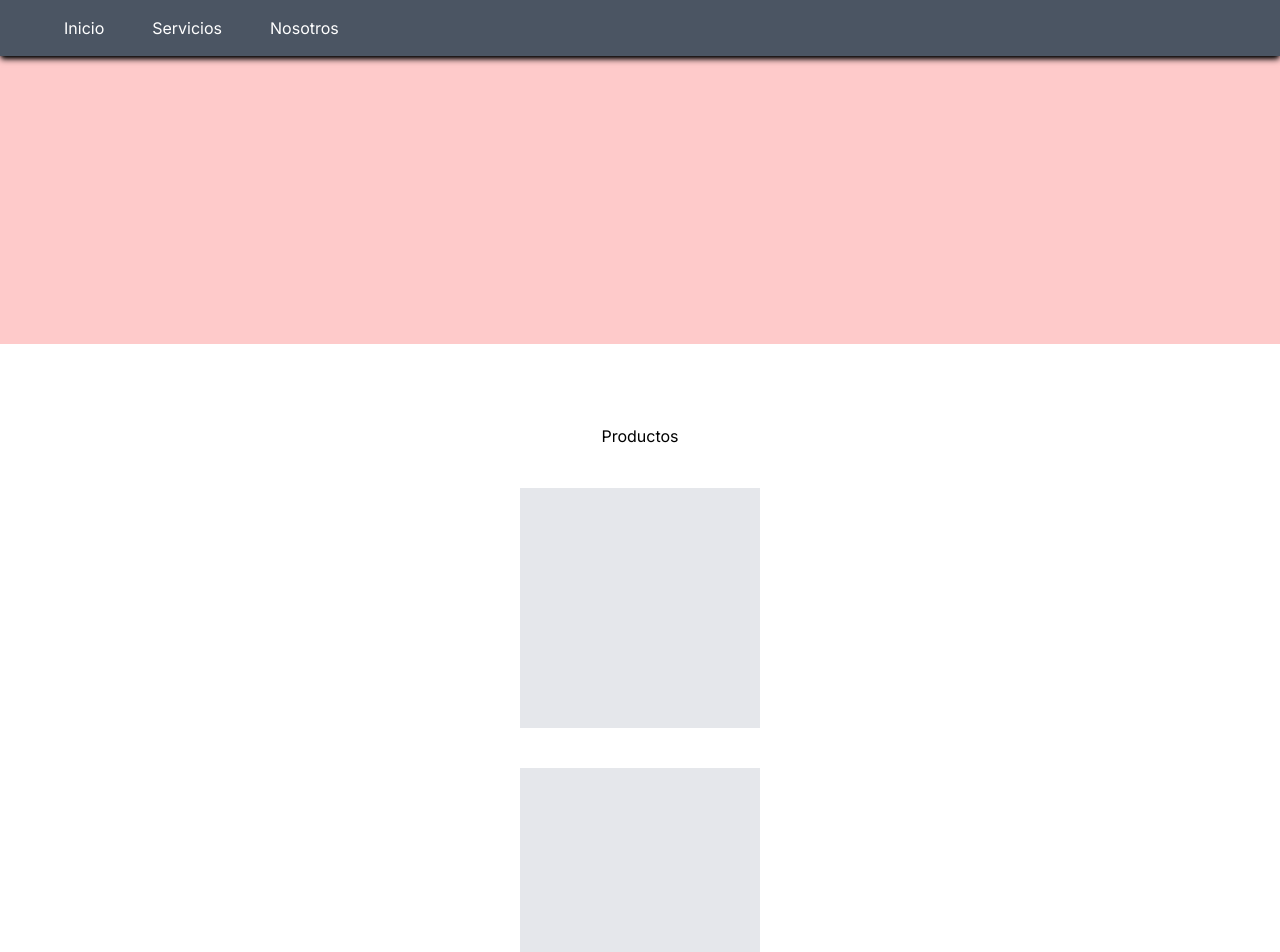
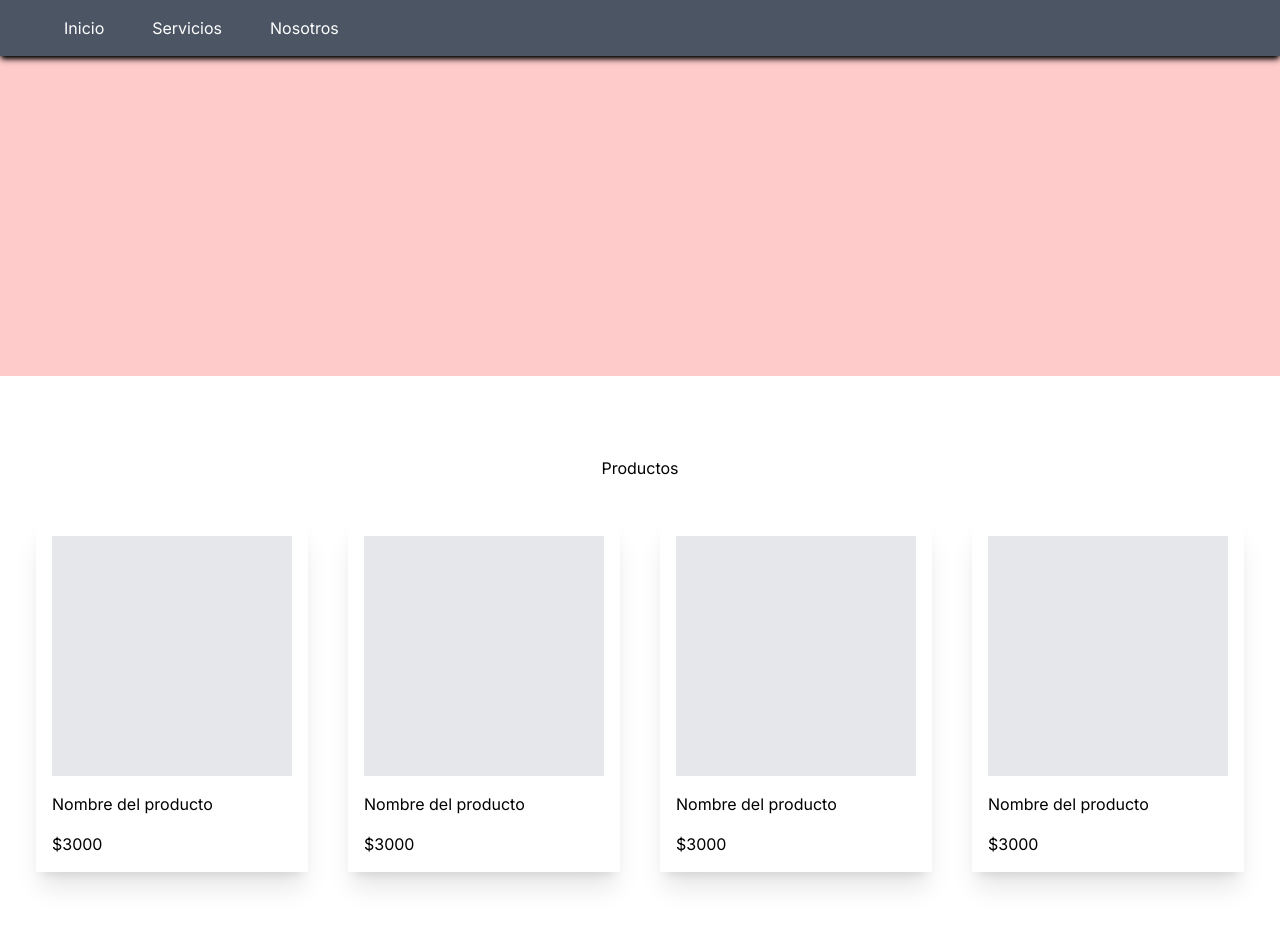
Before and after one commit to Santi-Teran/avanzar-terapias-del-bienestar, a Next.js app: page / in a window 1280 px wide. Shown: the top 952 px of the page. Built offline with nearby package versions, Linux system fonts and the light colour scheme.

Commit message:
products

```diff
--- a/package.json
+++ b/package.json
@@ -9,6 +9,8 @@
     "lint": "next lint"
   },
   "dependencies": {
+    "@mercadopago/sdk-react": "^0.0.19",
+    "axios": "^1.7.2",
     "next": "14.2.3",
     "react": "^18",
     "react-dom": "^18",
--- /dev/null
+++ b/src/app/product/[id]/page.jsx
@@ -0,0 +1,30 @@
+import NavBar from '@/components/Navbar';
+import { initMercadoPago, Wallet } from '@mercadopago/sdk-react'
+
+const ProductDetail = () => {
+  initMercadoPago('YOUR_PUBLIC_KEY', {
+    locale: "es-AR"
+  });
+  return (
+    <div>
+      <NavBar />
+      <div className='hidden md:flex'>a</div>
+      <div className='md:mt-20 flex flex-col md:flex-row gap-5 shadow-xl md:mx-40 p-5'>
+        <div className='flex flex-col gap-5 md:w-1/2'>
+          <div className='w-full h-80 bg-slate-200'></div>
+          <div className='flex gap-5'>
+            <div className='w-40 h-40 bg-slate-200'></div>
+            <div className='w-40 h-40 bg-slate-200'></div>
+            <div className='w-40 h-40 bg-slate-200'></div>
+          </div>
+        </div>
+        <div className='md:w-1/2 h-80 bg-slate-400 mb-14 md:mb-0'>
+          <button>Comprar</button>
+          <Wallet initialization={{ preferenceId: '<PREFERENCE_ID>' }} customization={{ texts:{ valueProp: 'smart_option'}}} />
+        </div>
+      </div>
+    </div>
+  )
+}
+
+export default ProductDetail;
--- a/src/components/Footer.jsx
+++ b/src/components/Footer.jsx
@@ -15,7 +15,7 @@ const Footer = () => {
         </div>
         {/* <Image src={landing} alt='' className='w-1/6'/> */}
       </div>
-      <div className='flex justify-between p-4 bg-white text-dark-blue flex-col items-center md:flex-row'>
+      <div className='flex justify-between p-4 bg-white text-dark-blue flex-col items-center md:flex-row mb-14 md:mb-0'>
         <div className='flex items-center gap-x-2'>
           <FaRegCopyright />
           <p className="text-sm lg:text-base">2024 Marea Tech.</p>
--- a/src/components/Landing.jsx
+++ b/src/components/Landing.jsx
@@ -1,6 +1,6 @@
 const Landing = () => {
   return (
-    <div>Landing
+    <div className="md:mt-14">
       <div className="w-full bg-red-200 h-80"></div>
     </div>
   )
--- /dev/null
+++ b/src/components/ProductDetail.jsx
@@ -0,0 +1,7 @@
+const ProductDetail = () => {
+  return (
+    <div>ProductDetail</div>
+  )
+}
+
+export default ProductDetail;
--- a/src/components/Products.jsx
+++ b/src/components/Products.jsx
@@ -1,11 +1,29 @@
 const Products = () => {
   return (
     <div className="flex flex-col gap-10 items-center">
-      Productos
-      <div className="w-60 h-60 bg-gray-200"></div>
-      <div className="w-60 h-60 bg-gray-200"></div>
-      <div className="w-60 h-60 bg-gray-200"></div>
-      <div className="w-60 h-60 bg-gray-200"></div>
+      <h2>Productos</h2>
+      <div className="grid md:grid-cols-4 grid-cols-1 gap-10">
+        <div className="flex flex-col gap-4 shadow-xl p-4">
+          <div className="w-60 h-60 bg-gray-200"></div>
+          <h1>Nombre del producto</h1>
+          <span>$3000</span>
+        </div>
+        <div className="flex flex-col gap-4 shadow-xl p-4">
+          <div className="w-60 h-60 bg-gray-200"></div>
+          <h1>Nombre del producto</h1>
+          <span>$3000</span>
+        </div>
+        <div className="flex flex-col gap-4 shadow-xl p-4">
+          <div className="w-60 h-60 bg-gray-200"></div>
+          <h1>Nombre del producto</h1>
+          <span>$3000</span>
+        </div>
+        <div className="flex flex-col gap-4 shadow-xl p-4">
+          <div className="w-60 h-60 bg-gray-200"></div>
+          <h1>Nombre del producto</h1>
+          <span>$3000</span>
+        </div>
+      </div>
   </div>
   )
 }
```
Also changed, not shown: 1 other file (tests, documents, lock files or other folders).
